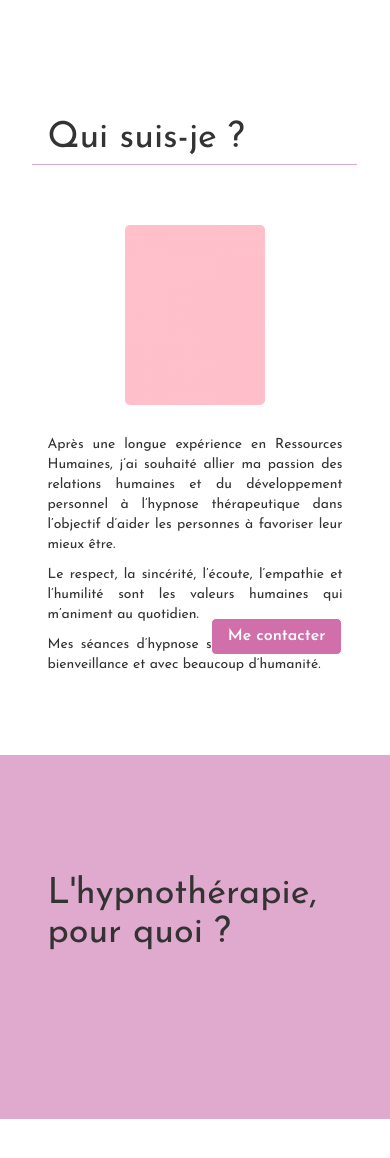
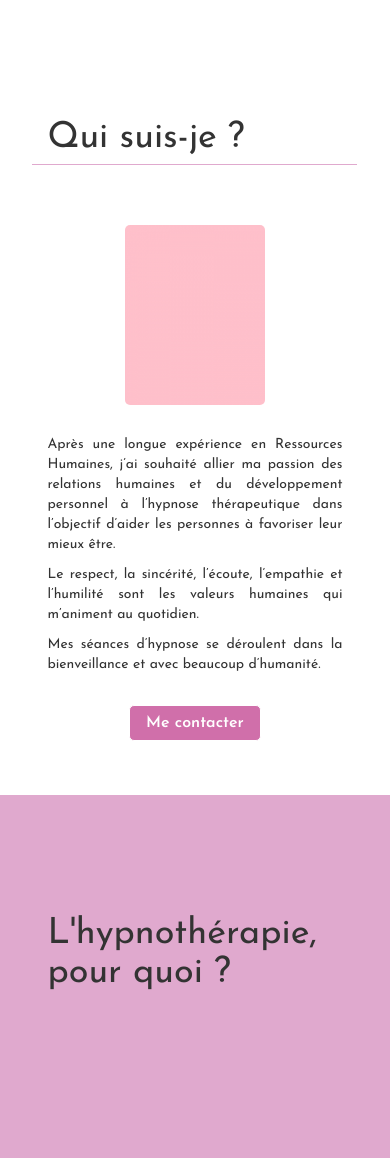
Before and after one commit to BereniceDavid/Hypnotherapie, a PHP site: page / in a window 390 px wide. Shown: the part 845-2003 px from the top of the page. Run offline with PHP 8.4, Linux system fonts and the light colour scheme.

Commit message:
update whoAmI

```diff
--- a/styles/style.css
+++ b/styles/style.css
@@ -235,7 +235,7 @@ a#arrow {
 
 #whoAmI button {
 	position: absolute;
-	bottom: 0;
+	bottom: -35px;
 	right: 15px;
 	color: #FFF;
 	font-size: 16px;
@@ -371,20 +371,34 @@ MEDIA QUERIES
 
 ********************/
 
+/**  Téléphone  **/
+
 @media screen and (max-width: 767px) {
 	#whoAmI #description {
 		margin-top: 30px;
+		text-align: center;
+	}
+	#whoAmI #description p{
+		text-align: justify;
 	}
 	#whoAmI #description button {
-		bottom: -40px;
+		position: inherit;
+		right: inherit;
+		bottom: inherit;
+		margin-top: 20px;
+
 	}
 	#whoAmI {
-		padding-bottom: 140px;
+		padding-bottom: 180px;
 	}
 }
 
+/**  Tablette  **/
+
 @media screen and (min-width: 768px) and (max-width: 991px) {}
 
+
+/*
 @media screen and (min-width: 992px) and (max-width: 1199px) {}
 
-@media screen and (min-width: 1200px) {}
+@media screen and (min-width: 1200px) {}*/
```
